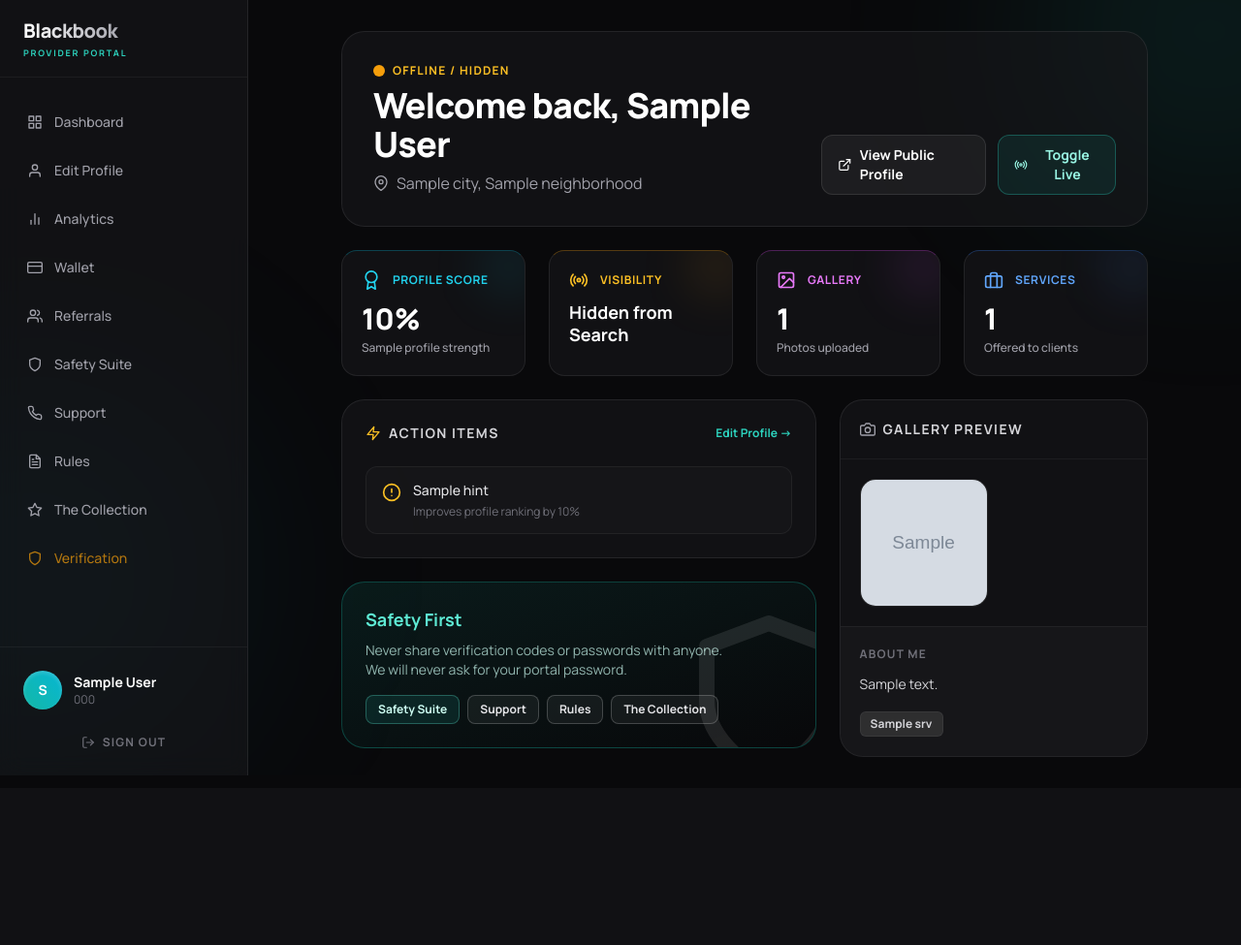
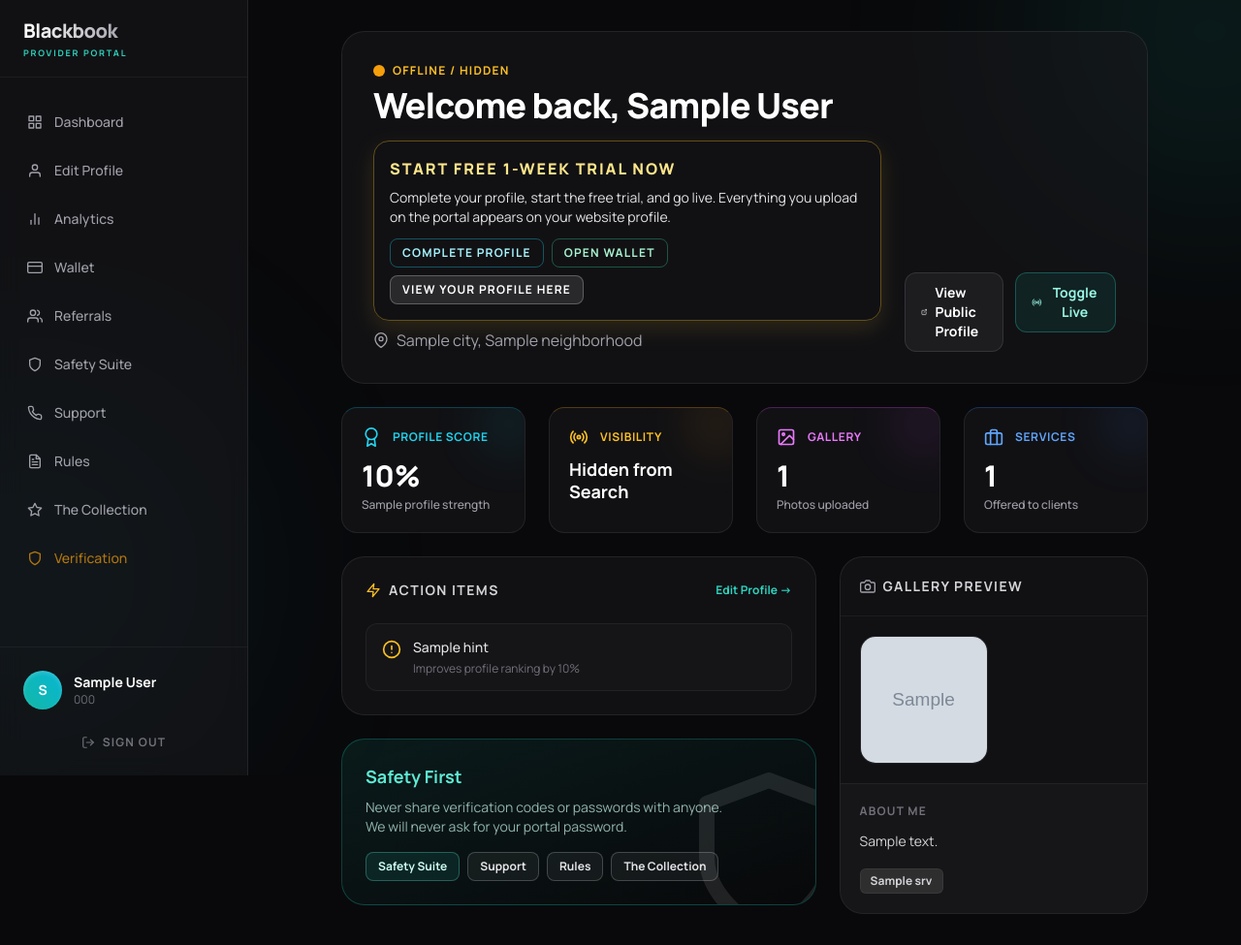
Before and after one commit to Pompompurin888k/blackbook, a Python web app: template web/templates/provider_dashboard.html in a window 1280 px wide. Shown: the whole page at 97% size. Before the commit the page ends 800 px from the top, so only its background shows below. Run offline with Jinja, Linux system fonts and the light colour scheme; the template is opened without the code that fills it: most values are stand-ins (such as "Sample title", 1, 10 or a date in 2020); grey boxes marked "Sample" are stand-in pictures; some libraries are stand-ins or nearby versions.

Commit message:
feat(portal-dashboard): add trial CTA and instant listing cache refresh

```diff
--- a/web/routes/portal_actions.py
+++ b/web/routes/portal_actions.py
@@ -22,6 +22,7 @@ from config import (
 )
 from database import Database
 from services.metapay import initiate_stk_push
+from services.redis_service import _invalidate_provider_listing_cache
 from services.telegram_service import send_admin_alert
 from utils.auth import _portal_account_state, _portal_session_provider_id, _sanitize_phone
 from utils.db_async import db_call
@@ -80,6 +81,7 @@ async def provider_toggle_status(request: Request):
         return _portal_redirect("/provider/dashboard", error="Activate a package before toggling visibility.")
 
     is_online = await db_call(db.toggle_online_status, tg_id)
+    _invalidate_provider_listing_cache()
     notice = "You are now online and visible with a Live badge." if is_online else "You are now offline and hidden."
     return _portal_redirect("/provider/dashboard", notice=notice)
 
@@ -97,6 +99,7 @@ async def provider_delete_photo(request: Request, photo_index: int):
         return _portal_redirect("/provider/onboarding", step=4, error="Photo not found.")
     photos.pop(photo_index)
     await db_call(db.save_provider_photos, tg_id, photos)
+    _invalidate_provider_listing_cache()
     return _portal_redirect("/provider/onboarding", step=4, saved=1)
 
 
@@ -114,6 +117,7 @@ async def provider_set_primary_photo(request: Request, photo_index: int):
     selected = photos.pop(photo_index)
     photos.insert(0, selected)
     await db_call(db.save_provider_photos, tg_id, photos)
+    _invalidate_provider_listing_cache()
     return _portal_redirect("/provider/onboarding", step=4, saved=1)
 
 
@@ -136,6 +140,7 @@ async def provider_activate_trial(request: Request):
     if not activated:
         return _portal_redirect("/provider/wallet", error="Could not activate trial right now.")
 
+    _invalidate_provider_listing_cache()
     await db_call(db.log_funnel_event, tg_id, "trial_started", {"days": FREE_TRIAL_DAYS, "source": "portal"})
     await db_call(db.log_funnel_event, tg_id, "active_live", {"source": "portal_trial"})
     return _portal_redirect("/provider/wallet", notice=f"Free trial activated for {FREE_TRIAL_DAYS} days.")
--- a/web/routes/portal_onboarding.py
+++ b/web/routes/portal_onboarding.py
@@ -18,6 +18,7 @@ from config import (
     PORTAL_RECOMMENDED_PROFILE_PHOTOS,
 )
 from database import Database
+from services.redis_service import _invalidate_provider_listing_cache
 from services.telegram_service import send_admin_alert
 from utils.auth import _portal_account_state, _portal_session_provider_id, _to_int_or_none
 from utils.db_async import db_call
@@ -268,6 +269,8 @@ async def provider_portal_onboarding_submit(request: Request):
             error="Could not save your profile right now. Please try again.",
         )
 
+    _invalidate_provider_listing_cache()
+
     await send_admin_alert(
         (
             "PORTAL PROFILE SUBMITTED\n"
--- a/web/templates/provider_dashboard.html
+++ b/web/templates/provider_dashboard.html
@@ -76,6 +76,39 @@
                 <h1 class="text-3xl sm:text-4xl font-extrabold text-white tracking-tight">
                     Welcome back, {{ provider.display_name or 'Provider' }}
                 </h1>
+
+                <div
+                    class="mt-4 rounded-2xl border border-amber-400/35 bg-gradient-to-r from-amber-500/12 via-cyan-500/10 to-transparent p-4 shadow-[0_8px_24px_rgba(212,175,55,0.15)]">
+                    <p class="text-sm sm:text-base font-extrabold uppercase tracking-[0.12em] text-amber-200">
+                        Start free 1-week trial now
+                    </p>
+                    <p class="mt-2 text-sm text-zinc-200">
+                        Complete your profile, start the free trial, and go live. Everything you upload on the portal appears on your website profile.
+                    </p>
+                    <div class="mt-3 flex flex-wrap gap-2">
+                        <a href="/provider/onboarding"
+                            class="rounded-lg border border-cyan-400/35 bg-cyan-500/12 px-3 py-1.5 text-xs font-bold uppercase tracking-[0.1em] text-cyan-200 hover:bg-cyan-500/20 transition-colors">
+                            Complete Profile
+                        </a>
+                        {% if trial_eligible %}
+                        <form method="post" action="/provider/wallet/trial-activate" class="m-0">
+                            <button type="submit"
+                                class="rounded-lg border border-emerald-400/35 bg-emerald-500/12 px-3 py-1.5 text-xs font-bold uppercase tracking-[0.1em] text-emerald-200 hover:bg-emerald-500/20 transition-colors">
+                                Start Free Trial
+                            </button>
+                        </form>
+                        {% else %}
+                        <a href="/provider/wallet"
+                            class="rounded-lg border border-emerald-400/35 bg-emerald-500/12 px-3 py-1.5 text-xs font-bold uppercase tracking-[0.1em] text-emerald-200 hover:bg-emerald-500/20 transition-colors">
+                            Open Wallet
+                        </a>
+                        {% endif %}
+                        <a href="/contact/{{ provider.id }}" target="_blank"
+                            class="rounded-lg border border-white/25 bg-white/10 px-3 py-1.5 text-xs font-bold uppercase tracking-[0.1em] text-white hover:bg-white/15 transition-colors">
+                            View Your Profile Here
+                        </a>
+                    </div>
+                </div>
 
                 <p class="mt-2 text-zinc-400 flex items-center gap-2">
                     <i data-feather="map-pin" class="w-4 h-4"></i>
```
Also changed, not shown: web/services/redis_service.py (+27 -0 lines).
